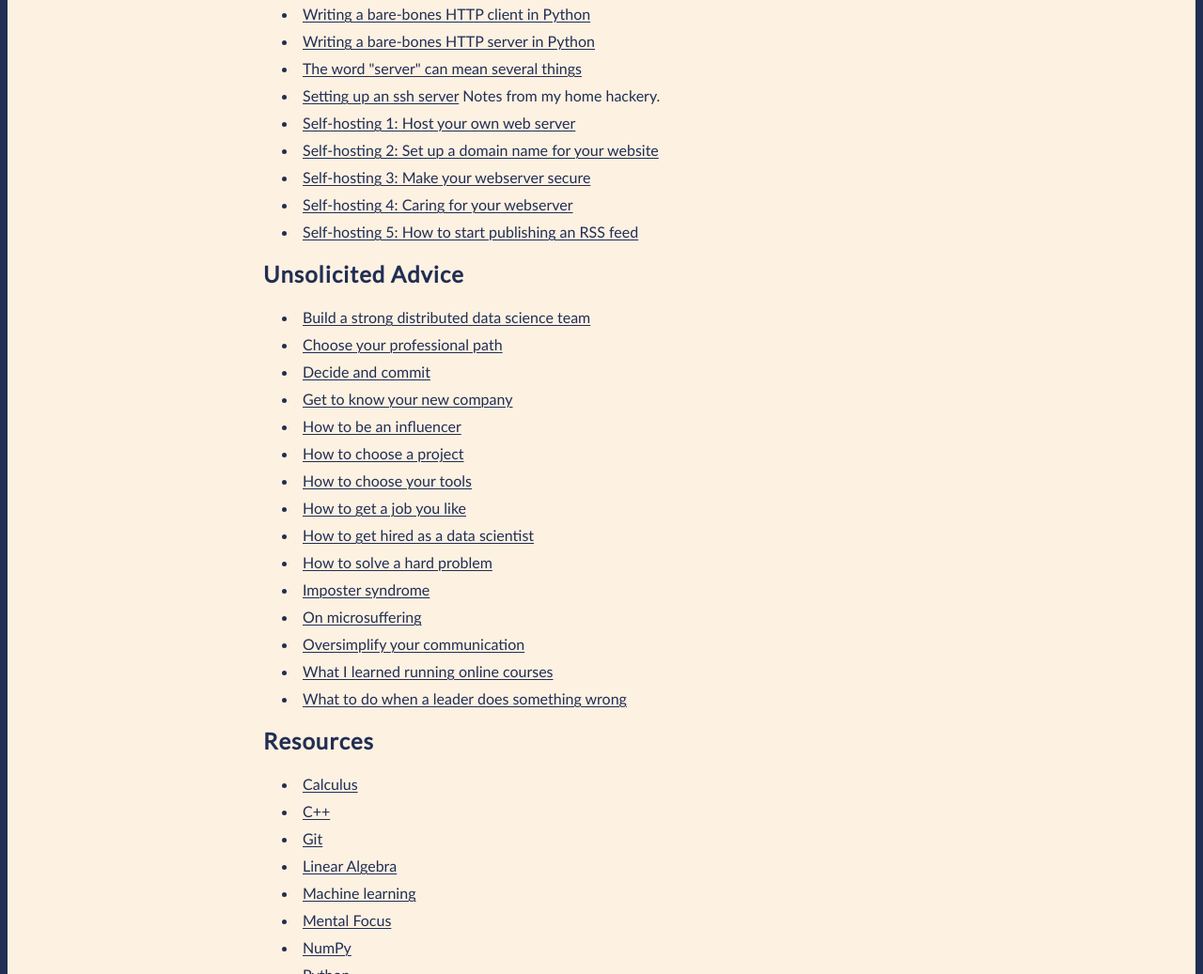
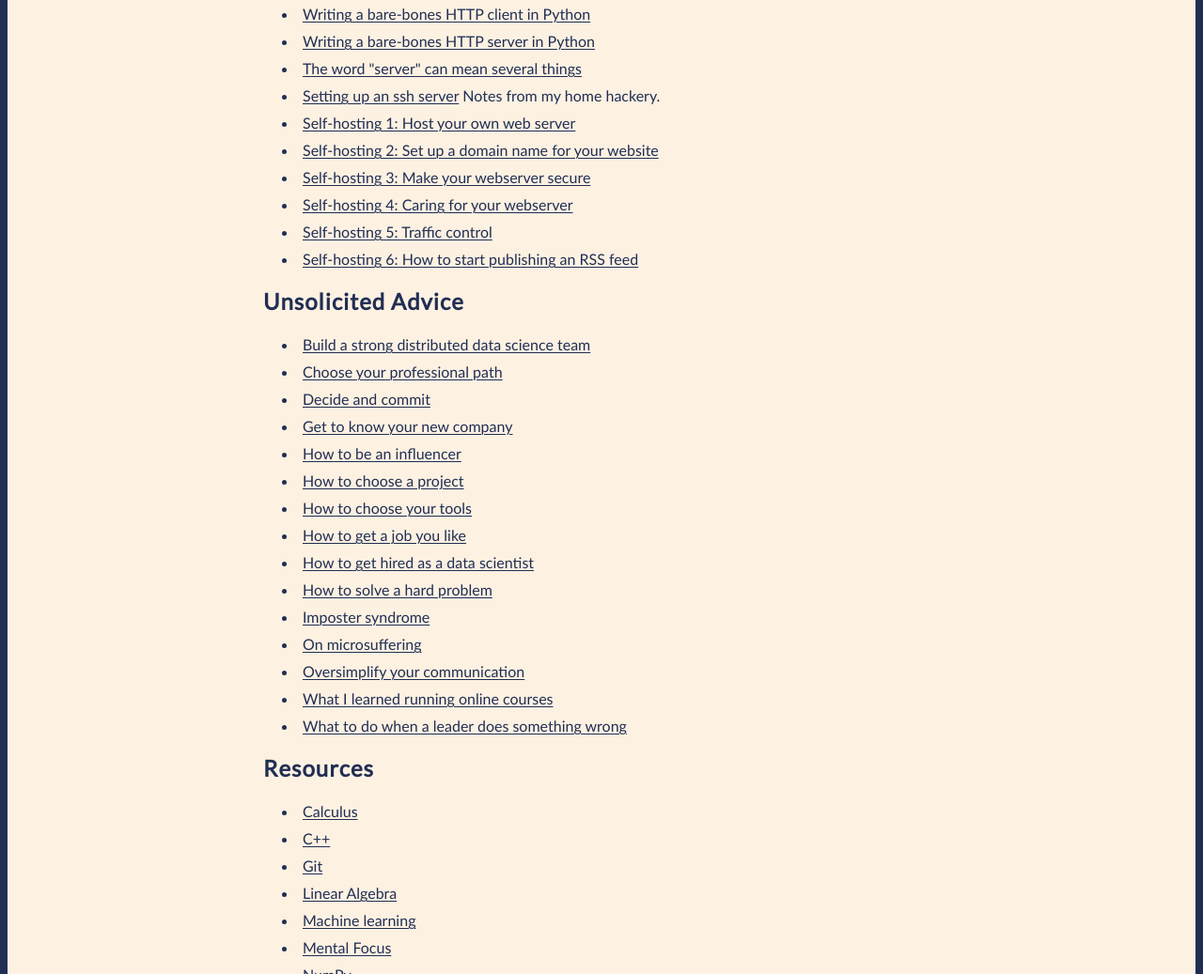
Before and after one commit to brohrer/brandonrohrer.com, a plain HTML site: page html/blog.html in a window 1280 px wide. Shown: the part 4139-5176 px from the top of the page at 94% size. Drawn offline with Linux system fonts and the light colour scheme.

Commit message:
blog update

```diff
--- a/html/blog.html
+++ b/html/blog.html
@@ -631,8 +631,12 @@
               Self-hosting 4: Caring for your webserver</a>
           </li>
           <li>
+            <a href="hosting5.html">
+              Self-hosting 5: Traffic control</a>
+          </li>
+          <li>
             <a href="rss.html">
-              Self-hosting 5: How to start publishing an RSS feed</a>
+              Self-hosting 6: How to start publishing an RSS feed</a>
           </li>
         </ul>
 
```
